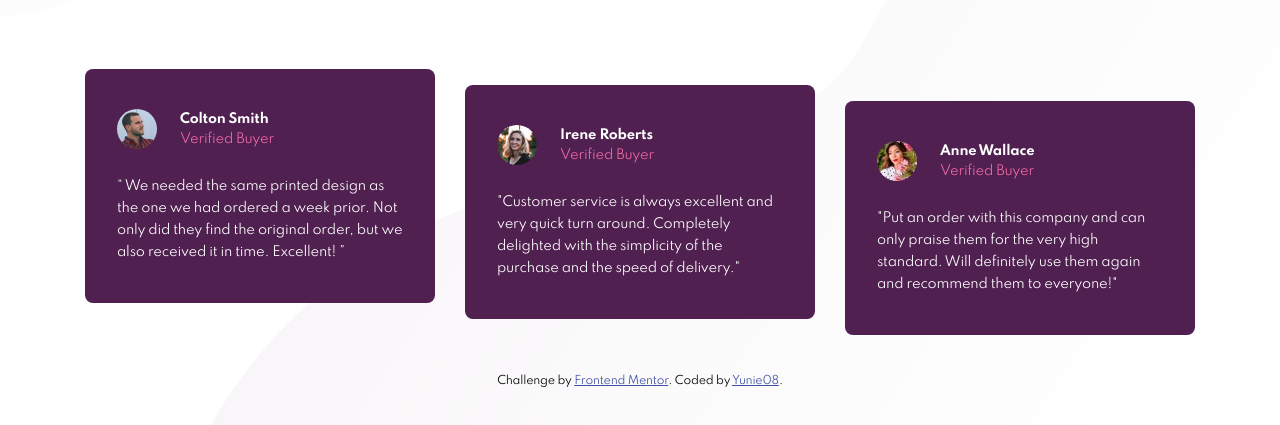
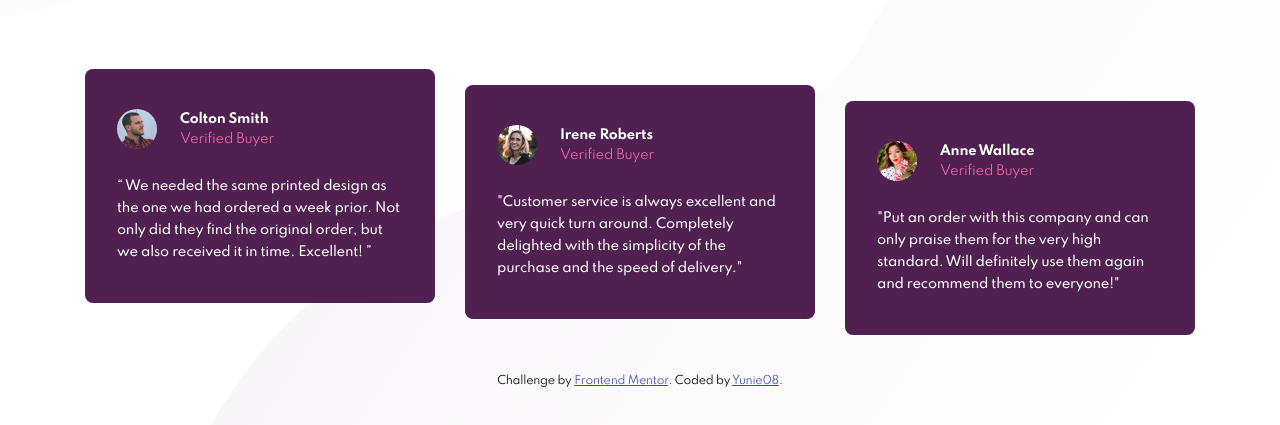
Before and after one commit to Yunie08/frontend-mentor-social-proof-section, a website: page index.html in a window 1280 px wide. Shown: the part 345-770 px from the top of the page. Drawn offline with Linux system fonts and the light colour scheme.

Commit message:
modified quotes font weight

```diff
--- a/sass/components/_quote.scss
+++ b/sass/components/_quote.scss
@@ -27,6 +27,7 @@
     }
     &__body {
         line-height: $line-height-m;
+        font-weight: $font-weight-500;
     }
 
 }
```
Also changed, not shown: css/style.css, 1 other file.
